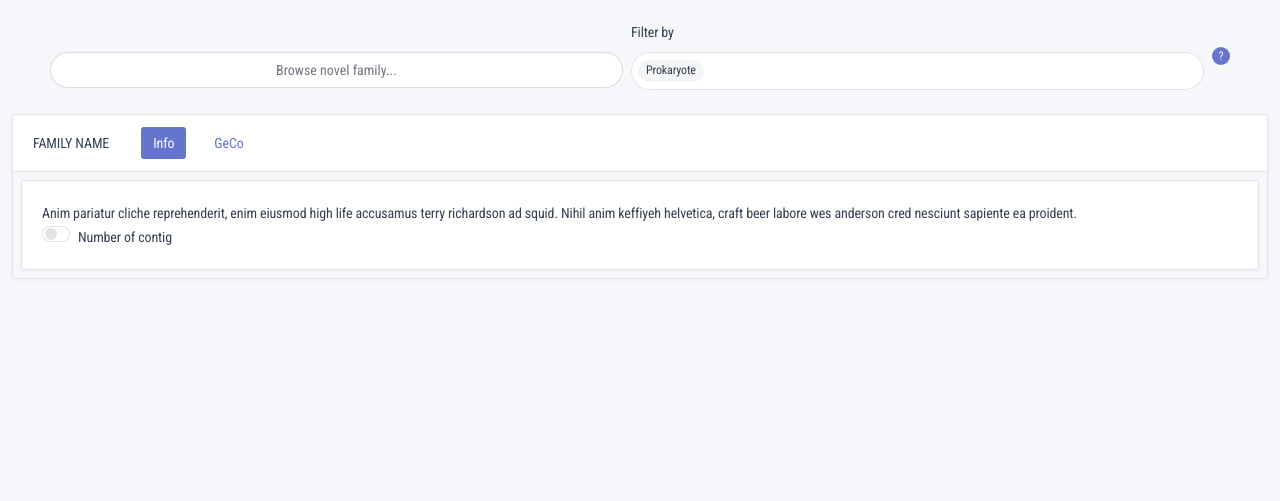
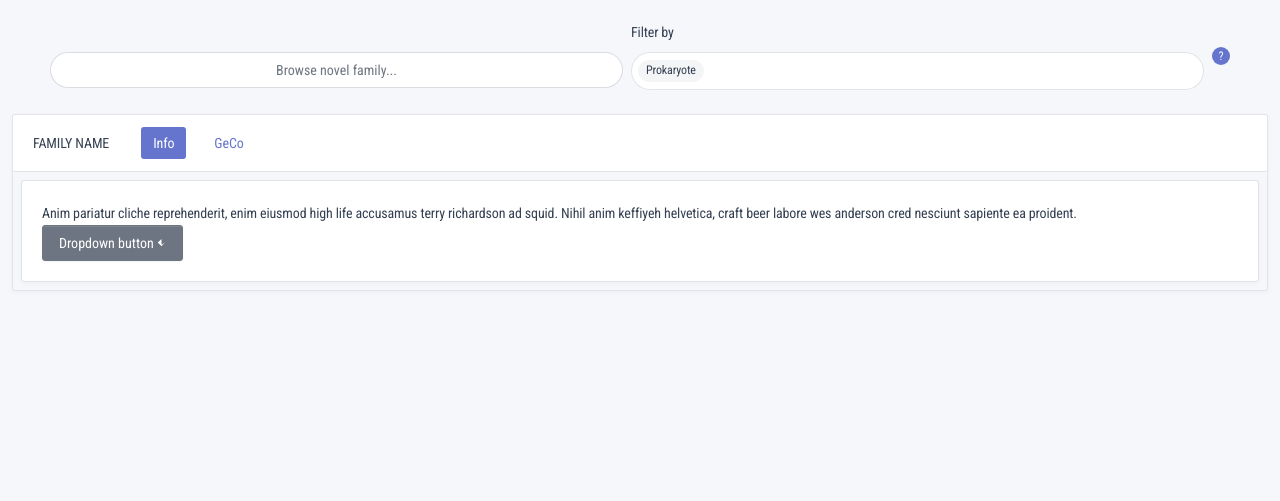
Before and after one commit to jorgebotas/novelfamilies, a Django app: page / in a window 1280 px wide. Shown: the part 96-597 px from the top of the page. Run offline with Django 3.2, Linux system fonts and the light colour scheme; some libraries are stand-ins or nearby versions; some web fonts are replaced.

Commit message:
dropdown

```diff
--- a/geco/templates/geco/card.html
+++ b/geco/templates/geco/card.html
@@ -26,11 +26,16 @@
                <div class="card-body">
                    Anim pariatur cliche reprehenderit, enim eiusmod high life accusamus terry richardson ad squid.
                    Nihil anim keffiyeh helvetica, craft beer labore wes anderson cred nesciunt sapiente ea proident.
-                   <label class="form-check form-switch">
-                       <input type="checkbox" name="ex" id="ex"
-                       class="form-check-input"/>
-                       <span class="form-check-label">Number of contig</span>
-                   </label>
+                   <div class="dropdown">
+  <button class="btn btn-secondary dropdown-toggle" type="button" id="dropdownMenuButton" data-toggle="dropdown" aria-haspopup="true" aria-expanded="false">
+    Dropdown button
+  </button>
+  <div class="dropdown-menu" aria-labelledby="dropdownMenuButton">
+    <a class="dropdown-item" href="#">Action</a>
+    <a class="dropdown-item" href="#">Another action</a>
+    <a class="dropdown-item" href="#">Something else here</a>
+  </div>
+</div>
                </div>
            </div>
           </div>
```
